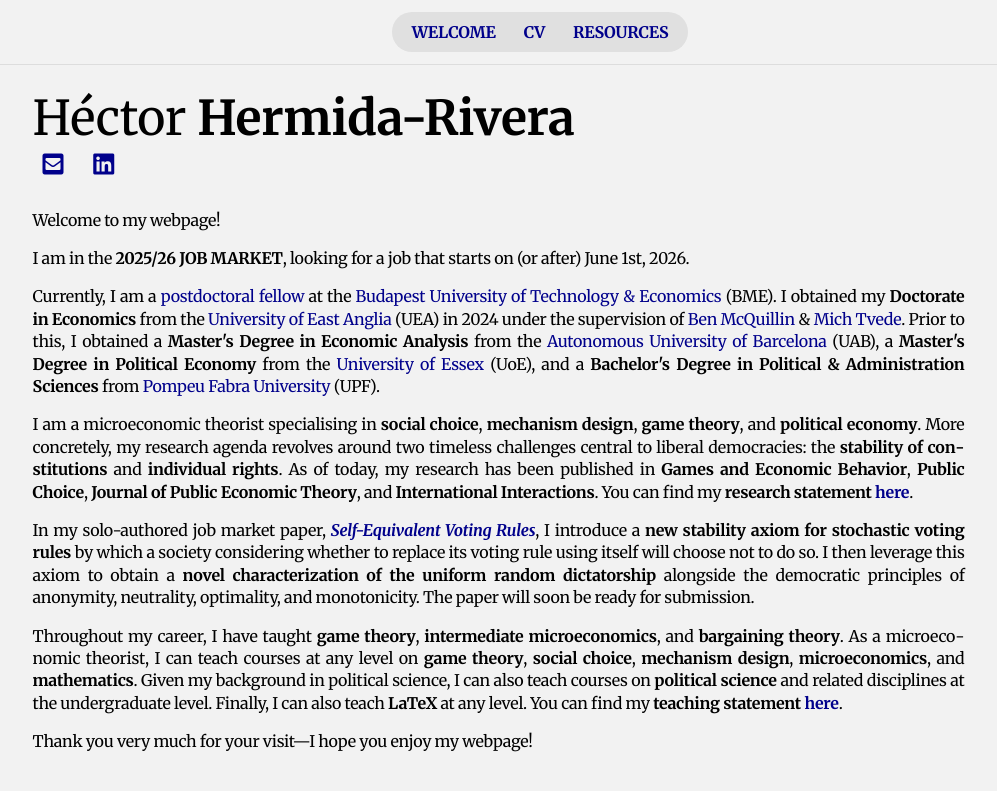
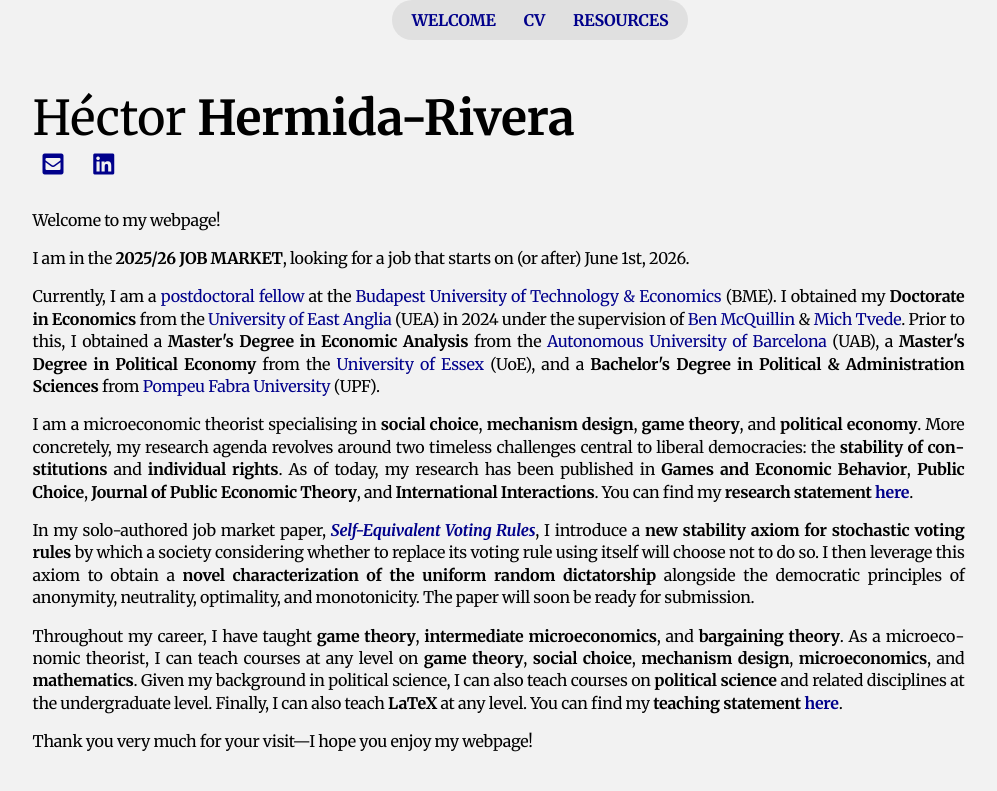
Before and after one commit to HectorHermidaRivera/hectorhermidarivera.github.io, a Jekyll site: the page built from index.md, in a window 1280 px wide. Shown: the top 791 px of the page, without its empty margins (100-1097 px from the left). Built offline with Jekyll 4.4.1, drawn with Linux system fonts in a browser that asks for light colours; a style sheet for code colours, icons or effects is not loaded.

Commit message:
Update style.css

```diff
--- a/assets/css/style.css
+++ b/assets/css/style.css
@@ -37,10 +37,10 @@ body {
   width: 100%;
   display: flex;
   justify-content: center;  /* centers the pill horizontally */
-  padding: 12px 0;
-  background-color: #f2f2f2;
+  padding: 0;               /* remove padding outside the pill */
+  background-color: transparent; /* make top bar itself invisible */
+  border-bottom: none;      /* remove the line */
   z-index: 999;
-  border-bottom: 1px solid #ddd;
 }
 
 .top-nav .link-group {
```
